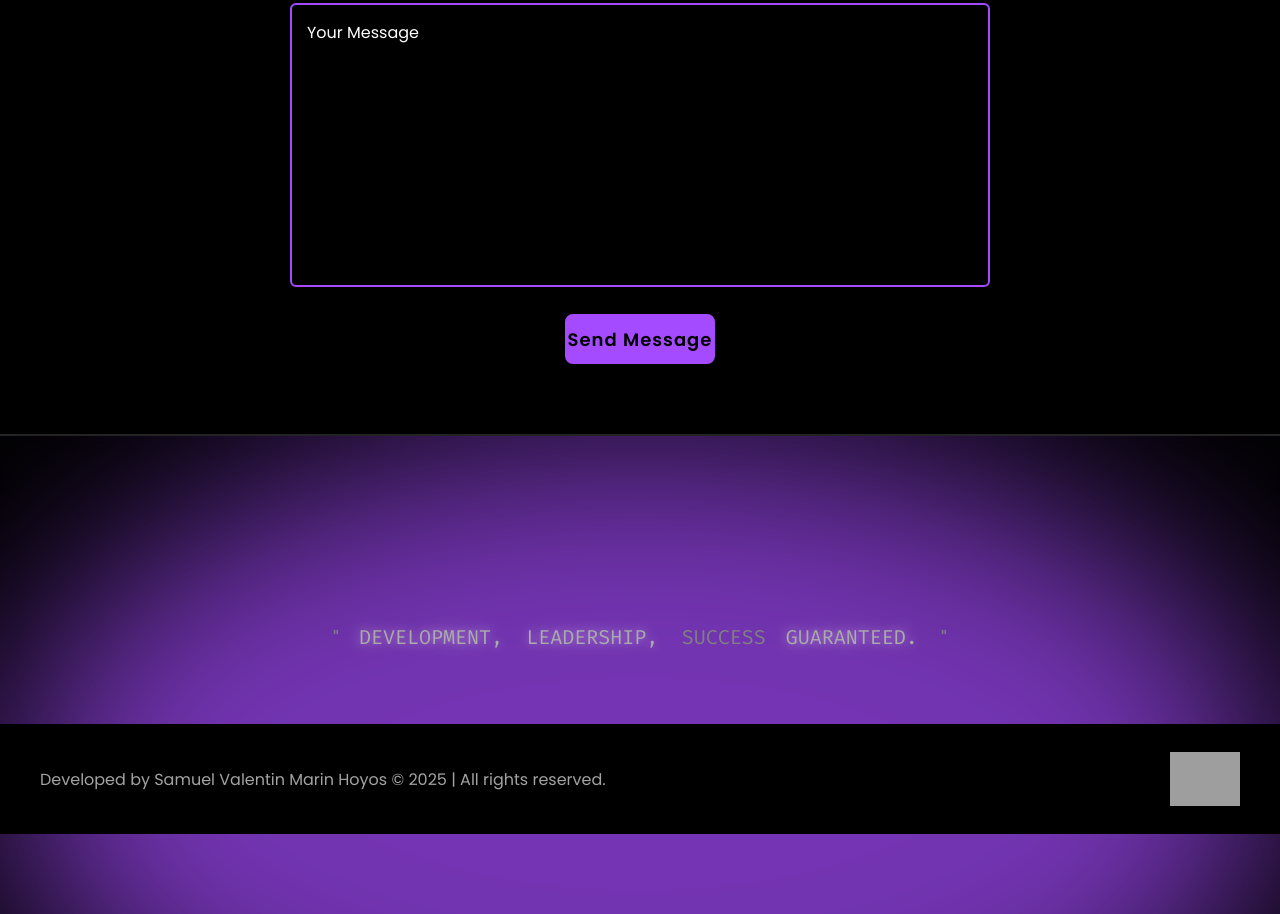
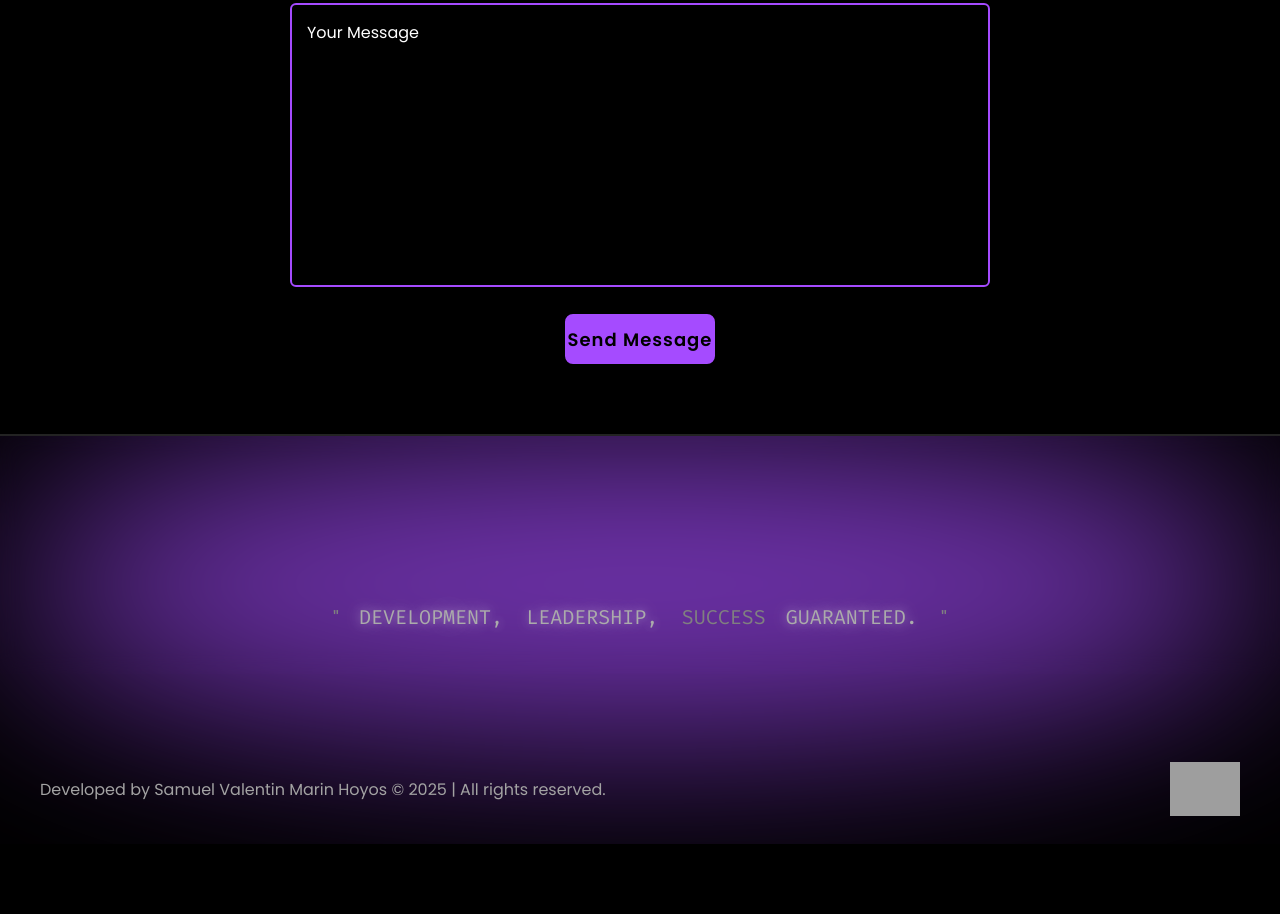
Before and after one commit to vamaho/Portfolio.svmh, a plain HTML site: page index.html in a window 1280 px wide. Shown: the part 5528-6442 px from the top of the page. After the commit the page ends 6372 px from the top, so only its background shows below. Drawn offline with nearby package versions, Linux system fonts and the light colour scheme; grey boxes are pictures that could not be loaded; a web font is replaced by a local one.

Commit message:
Mejora de footer

```diff
--- a/css/style.css
+++ b/css/style.css
@@ -942,7 +942,6 @@ span{
   .footer-background{
 
     width: 100%;
-    height: 60vh;
     align-items: flex-end;
     justify-content: center;
     z-index: 1;
@@ -950,7 +949,7 @@ span{
 
   .footer-blob{
     width: 100%;
-    height: 700px;
+    height: 300px; /* Reducir de 700px */
     background-color:var(--main-color);
     border-radius: 50%;
     filter: blur(100px);
@@ -965,7 +964,7 @@ span{
     flex-direction: column;
     justify-content: flex-end;
     align-items: center;
-    height: 50vh;
+    height: 30vh; /* Reducir de 50vh o usar 'auto' */
     /* padding: 10rem 9%; */
     border-top: 2px solid rgb(35, 35, 35);
 }
@@ -982,8 +981,8 @@ span{
     flex-direction: column;
     align-items: center;
     justify-content: center;
-    gap: 50px;
-    margin-bottom: 70px;
+    gap: 30px; /* Reducir de 50px */
+    margin-bottom: 40px; /* Reducir de 70px */
 }
 
 .coding-screen{
--- a/index.html
+++ b/index.html
@@ -392,23 +392,22 @@
 <footer class="footer">
     <div class="footer-background">
         <div class="footer-blob"></div>
-      </div>
-      <div class="footer-foreground">
+    </div>
+    <div class="footer-foreground">
         <div class="footer-quote">
-            <div class="quote-wrapper">"<p class="shine">Development,</p> <p class="shine">Leadership,</p> <p>Success</p> <p class="shine">Guaranteed.</p>"</div>
+            <div class="quote-wrapper">
+                "<p class="shine">Development,</p> <p class="shine">Leadership,</p> <p>Success</p> <p class="shine">Guaranteed.</p>"
+            </div>
         </div>
-
-        <div class="footer-bottom">
+    </div>
+    <div class="footer-bottom">
         <div class="footer-text">
-
             <p>Developed by Samuel Valentin Marin Hoyos &copy; 2025 | All rights reserved.</p>
         </div>
         <div class="footer-iconTop">
             <a href="#"><img class="rocketIcon" src="./images/rocket.png" alt="Back to Top"></a>
         </div>
     </div>
-      </div>
-
 </footer>
 
 
```
